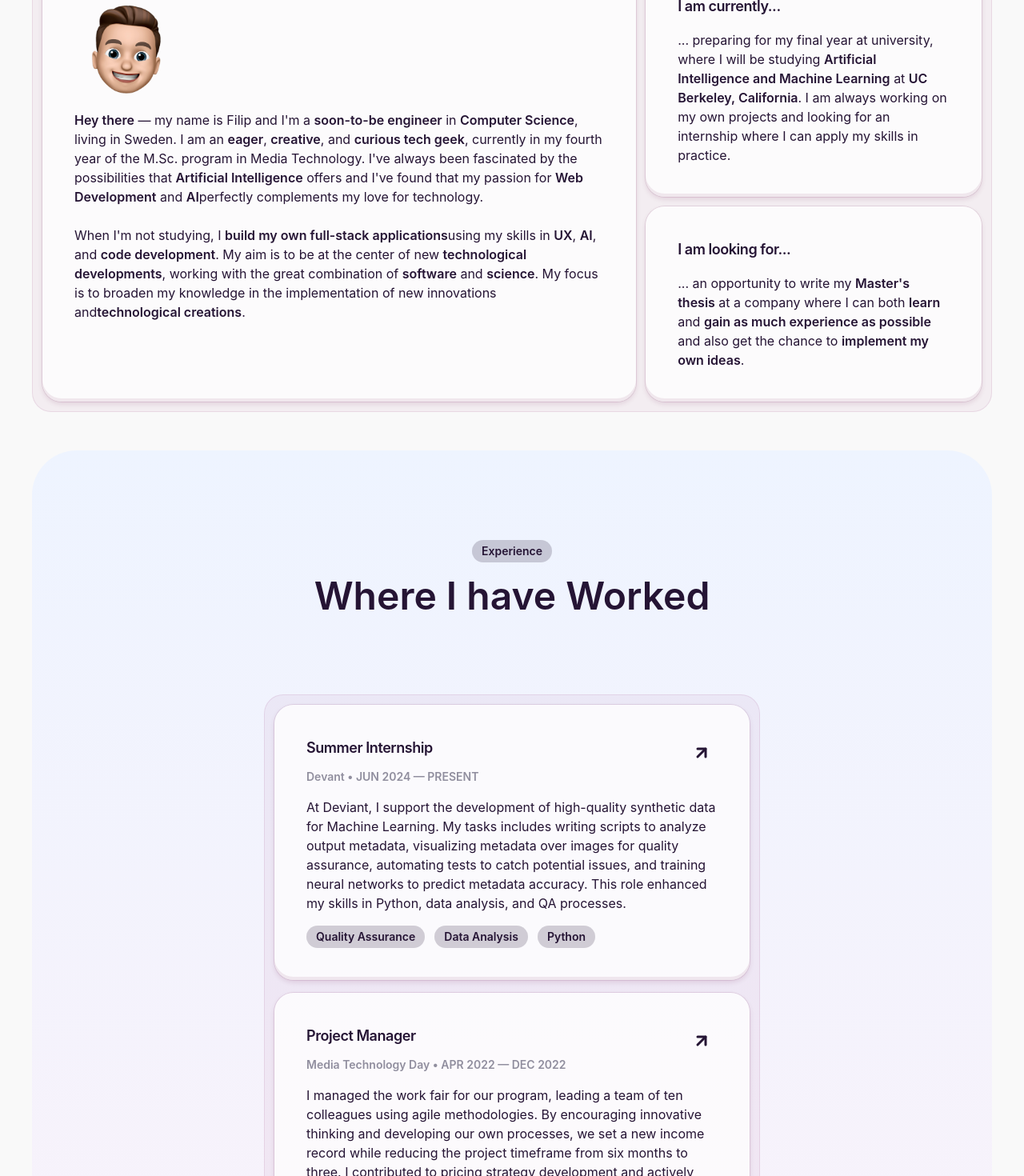
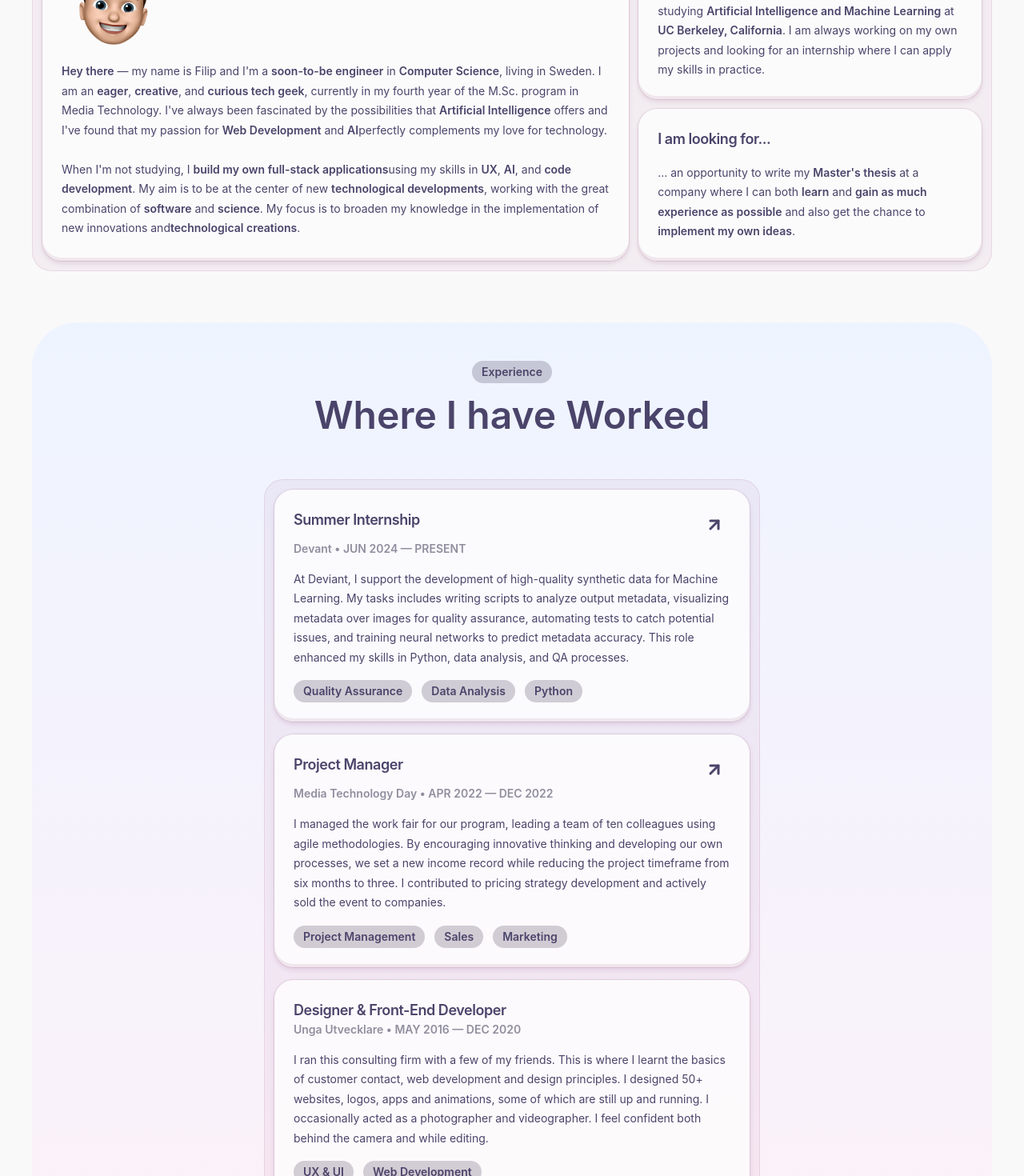
Before and after one commit to filipbagen/portfolio, a React (Vite) app: page / in a window 1280 px wide. Shown: the part 1180-2650 px from the top of the page at 80% size. Built offline with nearby package versions, Linux system fonts and the light colour scheme; a web font is replaced by a local one.

Commit message:
Update layout and responsive design

```diff
--- a/src/App.tsx
+++ b/src/App.tsx
@@ -12,7 +12,7 @@ function App() {
     <Layout>
       <Hero />
       {/* <div className="flex flex-col gap-12 items-center max-w-7xl"> */}
-      <div className="flex flex-col gap-12 items-center px-5 pt-5 mx-auto max-w-7xl">
+      <div className="flex flex-col md:gap-16 gap-4 items-center md:px-5 pt-5 mx-auto max-w-7xl">
         <AboutMe />
         <Experience />
         <Projects />
--- a/src/components/AboutMe.tsx
+++ b/src/components/AboutMe.tsx
@@ -6,9 +6,13 @@ export default function AboutMe() {
     <div>
       <Header badge="About me" title="Who Am I?" />
       <CardContainer>
-        <div className="flex flex-col gap-3 lg:flex-row">
+        <div className="flex flex-col gap-3 md:flex-row">
           <Card>
-            <img src="assets/memoji.png" alt="Memoji" className="h-32" />
+            <img
+              src="assets/memoji.png"
+              alt="Memoji"
+              className="md:h-32 h-24"
+            />
             <CardContent>
               <span className="font-semibold">Hey there</span> — my name is
               Filip and I'm a{' '}
--- a/src/components/Experience.tsx
+++ b/src/components/Experience.tsx
@@ -12,10 +12,10 @@ import {
 
 export default function Experience() {
   return (
-    <div className="flex py-28 flex-col self-stretch rounded-[56px] bg-custom-gradient-experience dark:bg-custom-gradient-experience-dark w-full">
+    <div className="flex p-4 md:pb-12 pt-12 md:px-28 flex-col self-stretch md:md:rounded-[56px] rounded-3xl bg-custom-gradient-experience dark:bg-custom-gradient-experience-dark w-full">
       <Header badge="Experience" title="Where I have Worked" />
 
-      <div className="flex flex-col gap-11 max-w-[620px] mx-auto">
+      <div className="flex flex-col md:gap-11 gap-6 max-w-[620px] mx-auto">
         <CardContainer>
           <Card>
             <div className="flex flex-col w-full">
@@ -40,7 +40,7 @@ export default function Experience() {
               enhanced my skills in Python, data analysis, and QA processes.
             </CardContent>
 
-            <div className="flex gap-3">
+            <div className="flex flex-wrap gap-3">
               <Badge name="Quality Assurance" />
               <Badge name="Data Analysis" />
               <Badge name="Python" />
@@ -72,9 +72,10 @@ export default function Experience() {
               sold the event to companies.
             </CardContent>
 
-            <div className="flex gap-3">
+            <div className="flex flex-wrap gap-3">
               <Badge name="Project Management" />
-              <Badge name="Sales and Marketing" />
+              <Badge name="Sales" />
+              <Badge name="Marketing" />
             </div>
           </Card>
 
@@ -100,7 +101,7 @@ export default function Experience() {
               behind the camera and while editing.
             </CardContent>
 
-            <div className="flex gap-3">
+            <div className="flex flex-wrap gap-3">
               <Badge name="UX & UI" />
               <Badge name="Web Development" />
             </div>
--- a/src/components/Footer.tsx
+++ b/src/components/Footer.tsx
@@ -2,7 +2,7 @@ import Button from './ui/Button';
 
 export default function Footer() {
   return (
-    <div className="flex flex-col items-center justify-center gap-16 bg-custom-gradient-footer dark:bg-custom-gradient-footer-dark w-full rounded-t-[56px] p-16">
+    <div className="flex flex-col items-center justify-center md:gap-16 gap-12 bg-custom-gradient-footer dark:bg-custom-gradient-footer-dark w-full md:rounded-t-[56px] rounded-t-3xl md:p-16 py-12 px-8">
       <div className="flex flex-col gap-6 items-center text-center max-w-xl">
         <h1>Let's get in Touch</h1>
         <p>
--- a/src/components/Hero.tsx
+++ b/src/components/Hero.tsx
@@ -2,7 +2,7 @@ import Button from './ui/Button';
 
 export default function Hero() {
   return (
-    <div className="w-full h-[840px] flex justify-center items-center self-stretch rounded-[56px] bg-custom-gradient dark:bg-custom-gradient-dark">
+    <div className="w-full md:h-[840px] h-[720px] p-4 flex justify-center items-center self-stretch md:md:rounded-[56px] rounded-3xl bg-custom-gradient dark:bg-custom-gradient-dark">
       <div className="flex gap-10 flex-col md:flex-row items-center">
         <div className="relative w-56 h-56">
           <div className="absolute w-56 h-56 bg-blue-200 rounded-full -top-3"></div>
@@ -15,7 +15,7 @@ export default function Hero() {
           </div>
         </div>
 
-        <div className="flex flex-col items-center justify-center gap-3 w-[385px] md:items-start">
+        <div className="flex flex-col items-center justify-center gap-3 max-w-[385px] md:items-start">
           <object data="assets/signature.svg" width="292" height="84" />
           <p className="text-center md:text-start">
             I am a <span className="font-semibold">creative and curious</span>{' '}
--- a/src/components/Layout.tsx
+++ b/src/components/Layout.tsx
@@ -6,7 +6,7 @@ interface LayoutProps {
 
 const Layout: React.FC<LayoutProps> = ({ children }) => {
   return (
-    <main className="flex flex-col items-center gap-12 px-5 pt-5 mx-auto max-w-[1440px] min-w-xl">
+    <main className="flex flex-col items-center gap-12 p-4 md:px-5 md:pt-5 mx-auto max-w-[1440px] min-w-xl">
       {children}
     </main>
   );
--- a/src/components/Projects.tsx
+++ b/src/components/Projects.tsx
@@ -74,19 +74,20 @@ const ProjectCard: React.FC<ProjectCardProps> = ({
 
 export default function Projects() {
   return (
-    <div className="flex p-4 py-16 lg:px-28 flex-col self-stretch rounded-[56px] bg-custom-gradient-projects dark:bg-custom-gradient-projects-dark w-full">
+    <div className="flex p-4 md:pb-12 pt-12 md:px-12 flex-col self-stretch md:rounded-[56px] rounded-3xl bg-custom-gradient-projects dark:bg-custom-gradient-projects-dark w-full">
       <Header
         badge="Projects"
         title="What I Have Done"
         paragraph="There are the projects which I'm most proud of"
       />
 
-      <div className="flex flex-col gap-24">
+      <div className="flex flex-col md:gap-16 gap-12">
         <ProjectCard
           title="Course Finder"
           description="SaaS tool designed to streamline course selection for graduate students at Linköping University, featuring detailed course information, personalized scheduling, and social connectivity."
           skills={['Next.js', 'Typescript', 'Supabase']}
           githubLink="https://github.com/filipbagen/TDDD27_2024_course_finder_next"
+          externalLink='https://coursefinder.se'
           imgSrc="assets/course-finder.jpg"
           imgAlt="Course Finder"
         />
--- a/src/components/Skills.tsx
+++ b/src/components/Skills.tsx
@@ -3,14 +3,14 @@ import SkillCard from './ui/SkillCard';
 
 export default function Skills() {
   return (
-    <div className="flex p-4 py-16 lg:px-28 flex-col items-center sm:items-start bg-custom-gradient-skills dark:bg-custom-gradient-skills-dark rounded-[56px]">
+    <div className="flex p-4 py-16 md:px-12 px-4 flex-col items-center md:items-start bg-custom-gradient-skills dark:bg-custom-gradient-skills-dark md:rounded-[56px] rounded-3xl">
       <Header
         badge="Skills"
         title="What I Can Do"
         paragraph="Through the years, I've had the opportunity to learn and develop some important, fun and even unnecessary skills. Here are a few examples. "
       />
 
-      <div className="grid lg:grid-cols-2 gap-12 sm:w-full sm:mx-auto justify-items-center">
+      <div className="grid md:grid-cols-2 md:gap-10 gap-12 md:w-full md:mx-auto justify-items-center mt-8 md:mt-8">
         <SkillCard
           imageSrc="assets/emoji/robot_face.png"
           title="AI & Machine Learning "
--- a/src/components/ui/Card.tsx
+++ b/src/components/ui/Card.tsx
@@ -6,7 +6,7 @@ const Card = React.forwardRef<
 >(({ className, ...props }, ref) => (
   <div
     ref={ref}
-    className="flex flex-col p-10 items-start gap-4 self-stretch rounded-3xl bg-white/80 shadow-custom dark:shadow-customDark min-w-80 dark:bg-[#14161A]/80"
+    className="flex flex-col p-6 items-start gap-4 self-stretch rounded-3xl bg-white/80 shadow-custom dark:shadow-customDark min-w-64 dark:bg-[#14161A]/80"
     {...props}
   />
 ));
--- a/src/components/ui/Header.tsx
+++ b/src/components/ui/Header.tsx
@@ -8,9 +8,9 @@ interface HeaderProps {
 
 export default function Header({ badge, title, paragraph }: HeaderProps) {
   return (
-    <div className="flex flex-col items-center gap-4 w-full mb-8 md:mb-20 text-center">
+    <div className="flex flex-col items-center gap-4 w-full mb-6 md:mb-10 text-center">
       <Badge name={badge} />
-      <h1>{title}</h1>
+      <h1 className="md:text-5xl text-4xl">{title}</h1>
       <p>{paragraph}</p>
     </div>
   );
--- a/src/components/ui/SkillCard.tsx
+++ b/src/components/ui/SkillCard.tsx
@@ -14,11 +14,11 @@ const SkillCard: React.FC<SkillCardProps> = ({
 }) => {
   return (
     <div className="relative text-center flex flex-col items-center max-w-xl">
-      <div className="absolute -top-8 flex w-20 h-20 flex-col justify-center items-center flex-shrink-0 rounded-full bg-white shadow-custom inset-shadow">
-        <img src={imageSrc} alt="Skill" className="w-8 h-8" />
+      <div className="absolute -top-8 flex md:w-20 md:h-20 h-16 w-16 flex-col justify-center items-center flex-shrink-0 rounded-full bg-white shadow-custom inset-shadow">
+        <img src={imageSrc} alt="Skill" className="md:w-8 md:h-8 w-6 h-6" />
       </div>
       <Card>
-        <div className="pt-6 flex flex-col items-center w-full">
+        <div className="md:pt-6 pt-3 flex flex-col items-center w-full">
           <CardTitle>{title}</CardTitle>
           <CardContent>{description}</CardContent>
         </div>
--- a/src/index.css
+++ b/src/index.css
@@ -4,7 +4,8 @@
 @tailwind utilities;
 
 :root {
-  --color-text: #251434;
+  /* --color-text: #251434; */
+  --color-text: #4b446a;
   --color-background: #f9f9f9;
   --color-primary: #1a202c; /* Example primary color */
 }
@@ -19,8 +20,9 @@
 
 body {
   font-family: Inter, system-ui, Avenir, Helvetica, Arial, sans-serif;
-  line-height: 1.5;
+  line-height: 1.75;
   font-weight: 400;
+  font-size: 14px;
 
   color: var(--color-text);
   background-color: var(--color-background);
```
